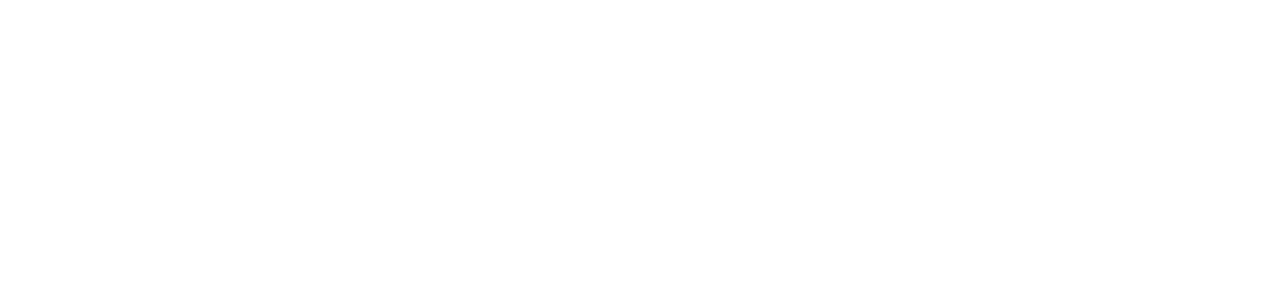
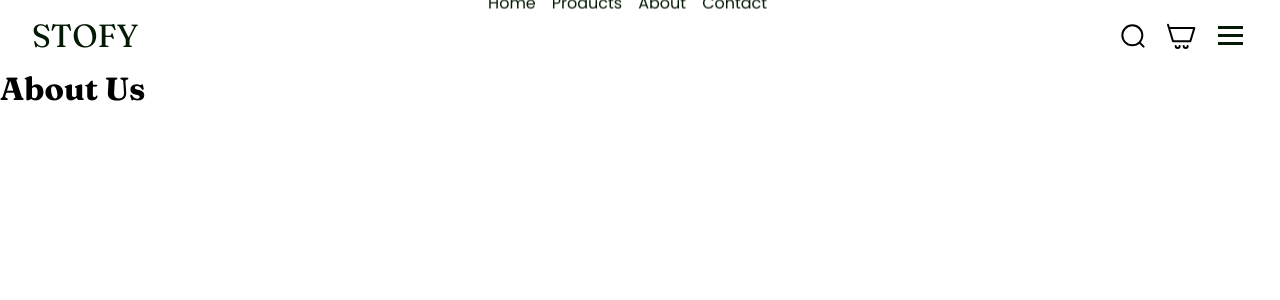
Before and after one commit to Leroy-sama/Stofy, a Vue app: page /about in a window 1280 px wide. Before the commit this address had no page. Shown: the top 300 px of the page. Built offline with nearby package versions, Linux system fonts and the light colour scheme; the HTML template or start-up script is replaced by a standard one.

Commit message:
The header

```diff
--- a/src/App.vue
+++ b/src/App.vue
@@ -1,5 +1,8 @@
-<script setup lang="ts"></script>
+<script setup lang="ts">
+	import TheHeader from "./layout/TheHeader.vue";
+</script>
 
 <template>
+	<TheHeader />
 	<RouterView />
 </template>
--- /dev/null
+++ b/src/assets/Icons/IconSearch.vue
@@ -0,0 +1,17 @@
+<template>
+	<svg
+		xmlns="http://www.w3.org/2000/svg"
+		width="32"
+		height="32"
+		viewBox="0 0 24 24"
+	>
+		<path
+			fill="none"
+			stroke="currentColor"
+			stroke-linecap="round"
+			stroke-linejoin="round"
+			stroke-width="1.5"
+			d="M19 11.5a7.5 7.5 0 1 1-15 0a7.5 7.5 0 0 1 15 0m-2.107 5.42l3.08 3.08"
+		/>
+	</svg>
+</template>
--- /dev/null
+++ b/src/assets/Icons/IconUser.vue
@@ -0,0 +1,17 @@
+<template>
+	<svg
+		xmlns="http://www.w3.org/2000/svg"
+		width="32"
+		height="32"
+		viewBox="0 0 24 24"
+	>
+		<path
+			fill="none"
+			stroke="currentColor"
+			stroke-linecap="round"
+			stroke-linejoin="round"
+			stroke-width="1.5"
+			d="M15 7.5a3 3 0 1 1-6 0a3 3 0 0 1 6 0m4.5 13c-.475-9.333-14.525-9.333-15 0"
+		/>
+	</svg>
+</template>
--- /dev/null
+++ b/src/assets/Icons/NavCart.vue
@@ -0,0 +1,17 @@
+<template>
+	<svg
+		xmlns="http://www.w3.org/2000/svg"
+		width="32"
+		height="32"
+		viewBox="0 0 24 24"
+	>
+		<path
+			fill="none"
+			stroke="currentColor"
+			stroke-linecap="round"
+			stroke-linejoin="round"
+			stroke-width="1.5"
+			d="M3 6h19l-3 10H6zm0 0l-.75-2.5m8.75 16a1.5 1.5 0 0 1-3 0m9 0a1.5 1.5 0 0 1-3 0"
+		/>
+	</svg>
+</template>
--- a/src/assets/styles/main.css
+++ b/src/assets/styles/main.css
@@ -21,6 +21,7 @@
 
 * {
 	margin: 0;
+	padding: 0;
 }
 
 body {
@@ -57,6 +58,10 @@
 	font: inherit;
 }
 
+li {
+	list-style: none;
+}
+
 .wrapper {
 	width: min(90%, 90rem);
 	margin-inline: auto;
--- /dev/null
+++ b/src/layout/TheHeader.vue
@@ -0,0 +1,121 @@
+<template>
+	<header>
+		<nav>
+			<RouterLink to="/">
+				<span class="logo">Stofy</span>
+			</RouterLink>
+			<ul class="navlinks" :class="{ active: status.isActive }">
+				<li>
+					<RouterLink to="/">Home</RouterLink>
+				</li>
+				<li>
+					<RouterLink to="/products">Products</RouterLink>
+				</li>
+				<li>
+					<RouterLink to="/about">About</RouterLink>
+				</li>
+				<li>
+					<RouterLink to="/contact">Contact</RouterLink>
+				</li>
+			</ul>
+			<div class="icons">
+				<IconSearch />
+				<!-- <IconUser /> -->
+				<NavCart />
+				<button class="burger" @click="toggleNavMenu">
+					<span class="bar"></span>
+					<span class="bar"></span>
+					<span class="bar"></span>
+				</button>
+			</div>
+		</nav>
+	</header>
+</template>
+
+<script setup lang="ts">
+	// import IconUser from "@/assets/Icons/IconUser.vue";
+	import IconSearch from "@/assets/Icons/IconSearch.vue";
+	import NavCart from "@/assets/Icons/NavCart.vue";
+	import { reactive } from "vue";
+	import { RouterLink } from "vue-router";
+
+	const status = reactive({
+		isActive: false,
+	});
+
+	const toggleNavMenu = () => {
+		status.isActive = !status.isActive;
+	};
+</script>
+
+<style lang="css" scoped>
+	nav {
+		display: flex;
+		align-items: center;
+		justify-content: space-between;
+		padding: 1rem 2rem;
+	}
+
+	.logo {
+		color: var(--clr-darkGreen);
+		text-transform: uppercase;
+		font-family: var(--ff-secondary);
+		font-size: 2rem;
+	}
+
+	.navlinks {
+		display: flex;
+		gap: 2rem;
+	}
+
+	.navlinks li a {
+		color: var(--clr-darkGreen);
+	}
+
+	.icons {
+		display: flex;
+		gap: 1rem;
+	}
+
+	.navlinks {
+		position: fixed;
+		inset: 10% 0 55% 0;
+		display: flex;
+		flex-direction: column;
+		align-items: center;
+		gap: 1rem;
+		padding: 2rem;
+		background: hsl(0 0% 0% / 0.7);
+		backdrop-filter: blur(1rem);
+		transform: translateY(-130%);
+		transition: 0.3s ease;
+	}
+
+	.burger {
+		cursor: pointer;
+		border: none;
+		background-color: inherit;
+	}
+
+	.bar {
+		display: block;
+		width: 25px;
+		height: 3px;
+		margin: 5px;
+		background-color: var(--clr-darkGreen);
+		transition: all 0.3s ease;
+	}
+
+	.navlinks.active {
+		transform: translateY(0);
+	}
+
+	@media (min-width: 768px) {
+		.navlinks {
+			position: static;
+			flex-direction: row;
+			padding: 0;
+			background-color: var(--clr-white);
+		}
+	}
+</style>
--- a/src/router/index.ts
+++ b/src/router/index.ts
@@ -19,6 +19,16 @@
 			name: "product details",
 			component: () => import("../views/ProductDetails.vue"),
 		},
+		{
+			path: "/about",
+			name: "About",
+			component: () => import("../views/AboutPage.vue"),
+		},
+		{
+			path: "/contact",
+			name: "Contact",
+			component: () => import("../views/ContactPage.vue"),
+		},
 	],
 });
 
--- /dev/null
+++ b/src/views/AboutPage.vue
@@ -0,0 +1,7 @@
+<template>
+	<div>
+		<h1>About Us</h1>
+	</div>
+</template>
+
+<script setup lang="ts"></script>
--- /dev/null
+++ b/src/views/ContactPage.vue
@@ -0,0 +1,7 @@
+<template>
+	<div>
+		<h1>Contact Us</h1>
+	</div>
+</template>
+
+<script setup lang="ts"></script>
```
